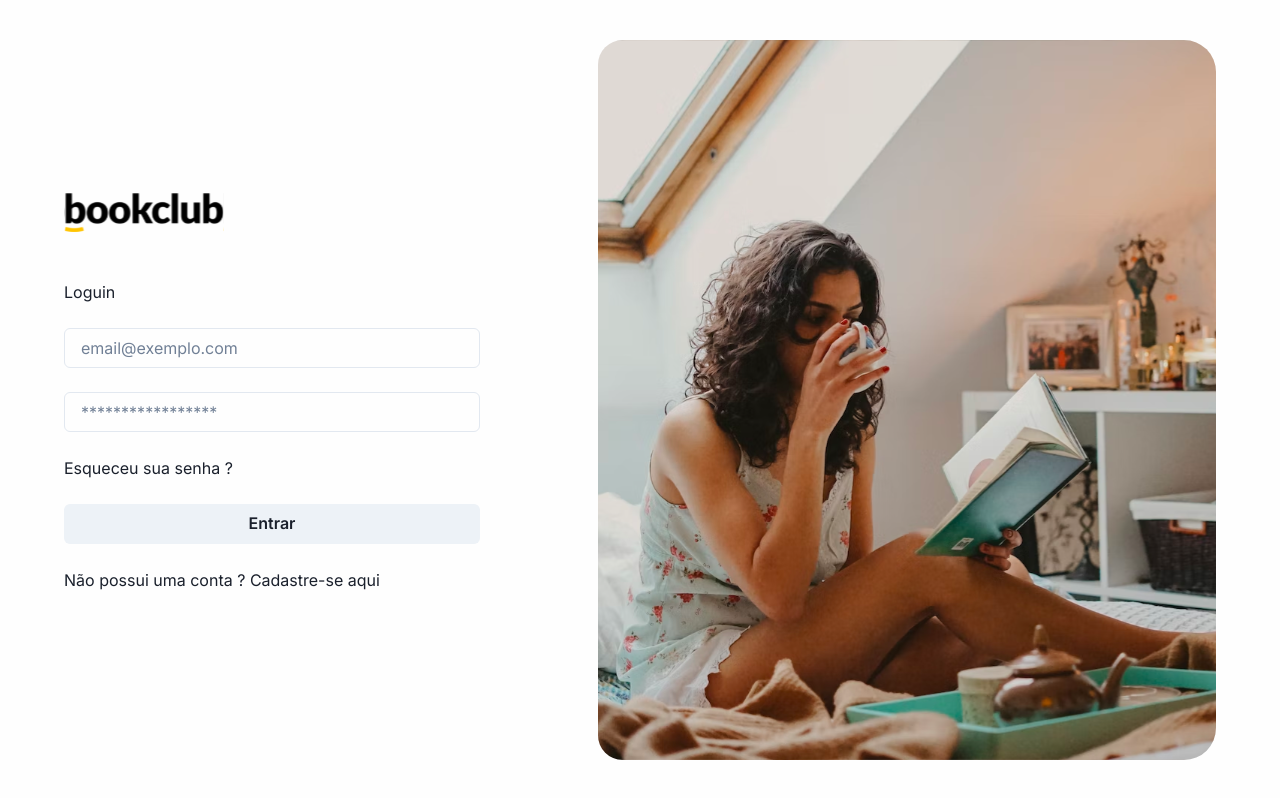
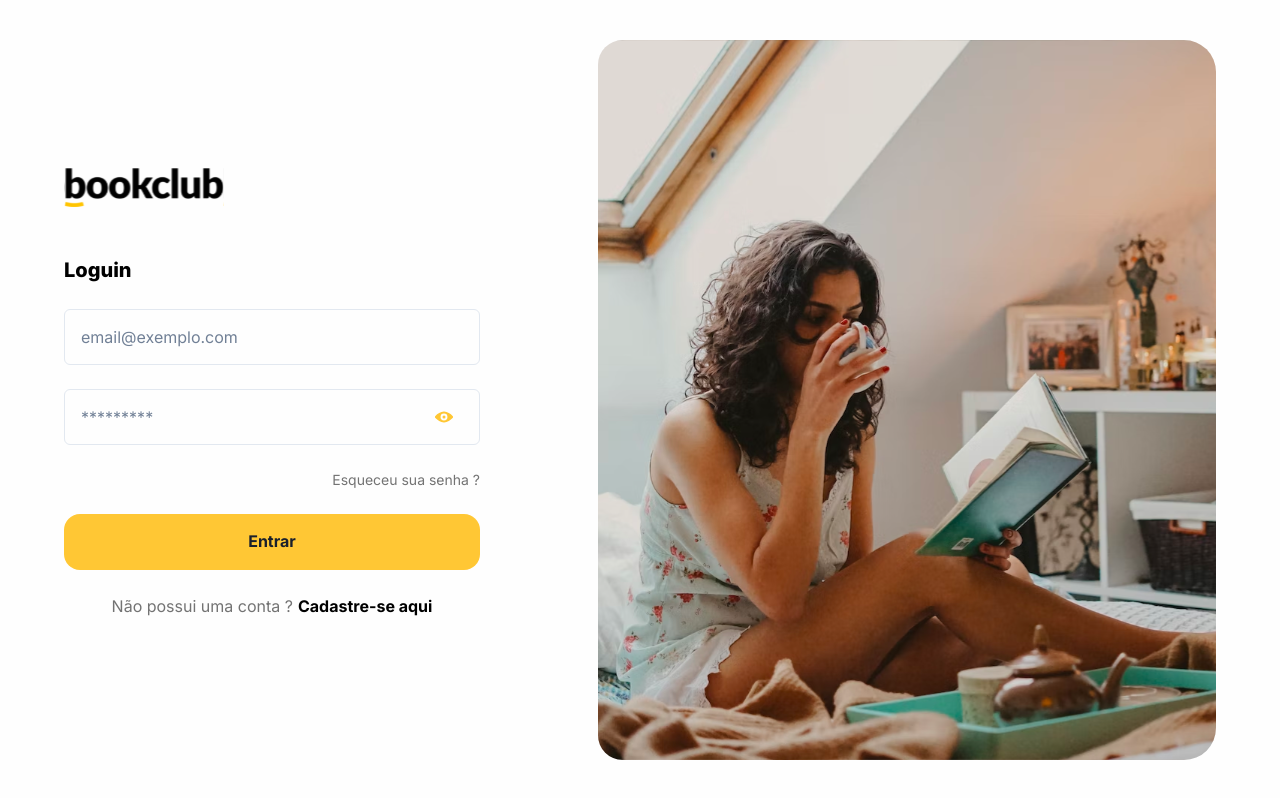
Before and after one commit to tiagosantosdearaujo/bookclub-web, a React (Create React App) app: page / in a window 1280 px wide. Built offline with nearby package versions, Linux system fonts and the light colour scheme.

Commit message:
Feat: Finish loguin screen

```diff
--- a/package.json
+++ b/package.json
@@ -3,6 +3,7 @@
   "version": "0.1.0",
   "private": true,
   "dependencies": {
+    "@chakra-ui/icons": "^2.0.17",
     "@chakra-ui/react": "^2.5.1",
     "@emotion/react": "^11.10.6",
     "@emotion/styled": "^11.10.6",
--- /dev/null
+++ b/src/components/atoms/Button.js
@@ -0,0 +1,18 @@
+import { Button as ChakraButton } from "@chakra-ui/react";
+
+export const Button = ({ children, ...props }) => (
+  <ChakraButton
+    fontFamily="Inter"
+    fontSize="16px"
+    fontWeight="bold"
+    borderRadius="16px"
+    height="56px"
+    background="brand.primary"
+    _hover={{
+      background: "brand.primary",
+    }}
+    {...props}
+  >
+    {children}
+  </ChakraButton>
+);
--- /dev/null
+++ b/src/components/atoms/Link.js
@@ -0,0 +1,32 @@
+import { Link as ChakraLink, Flex } from "@chakra-ui/react";
+
+export const Link = ({ children, ...props }) => (
+  <ChakraLink fontSize="14px" color="brand.grayDark" {...props}>
+    {children}
+  </ChakraLink>
+);
+
+Link.Action = ({ text, actionText, ...props }) => (
+  <Flex alignItems="center" justifyContent="center">
+    <ChakraLink
+      width="auto"
+      marginRight="5px"
+      fontSize="16px"
+      color="brand.grayDark"
+      {...props}
+    >
+      {text}
+    </ChakraLink>
+    <ChakraLink
+      width="auto"
+      fontWeight="bold"
+      fontSize="16px"
+      color="brand.black"
+      {...props}
+    >
+      {actionText}
+    </ChakraLink>
+  </Flex>
+);
+
+Link.Action.displayName = "LinkAction";
--- /dev/null
+++ b/src/components/atoms/Text.js
@@ -0,0 +1,31 @@
+import { Text as ChakraText } from "@chakra-ui/react";
+
+export const Text = ({ children, ...props }) => {
+  <ChakraText {...props}>{children}</ChakraText>;
+};
+
+Text.ScreenTitle = ({ children, ...props }) => (
+  <ChakraText
+    color="brand.black"
+    fontWeight="extrabold"
+    fontSize="20px"
+    {...props}
+  >
+    {children}
+  </ChakraText>
+);
+
+Text.ScreenTitle.displayName = "ScreenTitle";
+
+// Text.ScreenTitleBold = ({ children, ...props }) => (
+//   <ChakraText
+//     color="brand.black"
+//     fontWeight="extrabold"
+//     fontSize="16px"
+//     {...props}
+//   >
+//     {children}
+//   </ChakraText>
+// );
+
+// Text.ScreenTitleBold.displayName = "ScreenTitleBold";
--- /dev/null
+++ b/src/components/atoms/index.js
@@ -0,0 +1,3 @@
+export * from "./Text";
+export * from "./Link";
+export * from "./Button";
--- /dev/null
+++ b/src/components/index.js
@@ -0,0 +1,2 @@
+export * from "./atoms";
+export * from "./molecules";
--- /dev/null
+++ b/src/components/molecules/Input.js
@@ -0,0 +1,49 @@
+import { useState } from "react";
+import {
+  Input as ChakraInput,
+  InputGroup,
+  InputRightElement,
+  Button,
+} from "@chakra-ui/react";
+import { ViewIcon, ViewOffIcon } from "@chakra-ui/icons";
+
+export const Input = (props) => (
+  <ChakraInput
+    height="56px"
+    fontSize="16px"
+    focusBorderColor="brand.primary"
+    {...props}
+  />
+);
+
+Input.Password = (props) => {
+  const [show, setShow] = useState(false);
+  const handleClick = () => setShow(!show);
+  return (
+    <InputGroup size="md" {...props}>
+      <Input
+        focusBorderColor="brand.primary"
+        pr="4.5rem"
+        type={show ? "text" : "password"}
+        placeholder="*********"
+      />
+      <InputRightElement height="100%" width="4.5rem">
+        <Button
+          background="transparent"
+          _hover={{ background: "transparent" }}
+          h="1.75rem"
+          size="sm"
+          onClick={handleClick}
+        >
+          {show ? (
+            <ViewOffIcon boxSize="18px" color="brand.primary" />
+          ) : (
+            <ViewIcon boxSize="18px" color="brand.primary" />
+          )}
+        </Button>
+      </InputRightElement>
+    </InputGroup>
+  );
+};
+
+Input.Password.displayName = "InputPassword";
--- /dev/null
+++ b/src/components/molecules/index.js
@@ -0,0 +1 @@
+export * from "./Input";
--- a/src/modules/unauthenticated/screens/Loguin/index.js
+++ b/src/modules/unauthenticated/screens/Loguin/index.js
@@ -1,4 +1,5 @@
-import { Flex, Image, Text, Input, Link, Button } from "@chakra-ui/react";
+import { Flex, Image } from "@chakra-ui/react";
+import { Text, Input, Link, Button } from "components";
 
 export const LoguinScreen = () => {
   return (
@@ -26,14 +27,18 @@ export const LoguinScreen = () => {
             marginBottom="48px"
           />
           <Flex flexDirection={"column"} width="416px">
-            <Text marginBottom="24px">Loguin</Text>
+            <Text.ScreenTitle marginBottom="24px">Loguin</Text.ScreenTitle>
             <Input marginBottom="24px" placeholder="email@exemplo.com" />
-            <Input marginBottom="24px" placeholder="*****************" />
-            <Link marginBottom="24px">Esqueceu sua senha ?</Link>
+            <Input.Password marginBottom="24px" />
+            <Link textAlign="right" width="100%" marginBottom="24px">
+              Esqueceu sua senha ?
+            </Link>
             <Button marginBottom="24px">Entrar</Button>
-            <Link marginBottom="24px">
-              Não possui uma conta ? Cadastre-se aqui
-            </Link>
+            <Link.Action
+              marginBottom="24px"
+              text="Não possui uma conta ?"
+              actionText="Cadastre-se aqui"
+            />
           </Flex>
         </Flex>
         <Flex
```
Also changed, not shown: 2 other files (tests, documents, lock files or other folders).
